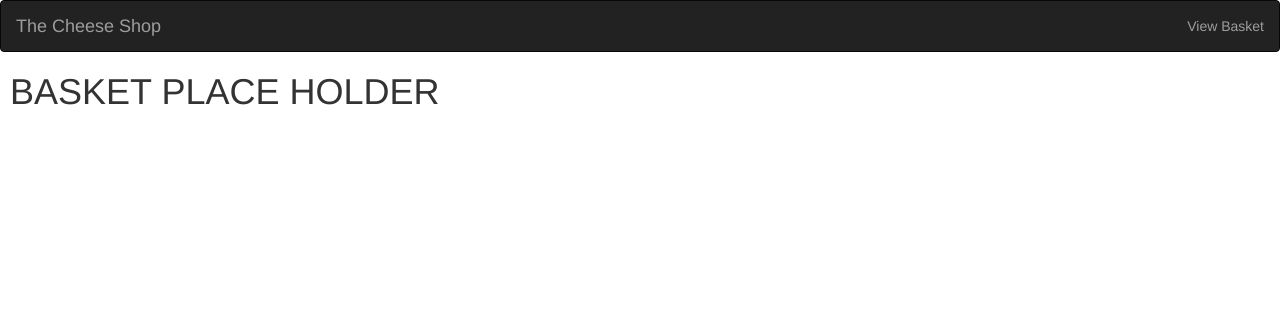
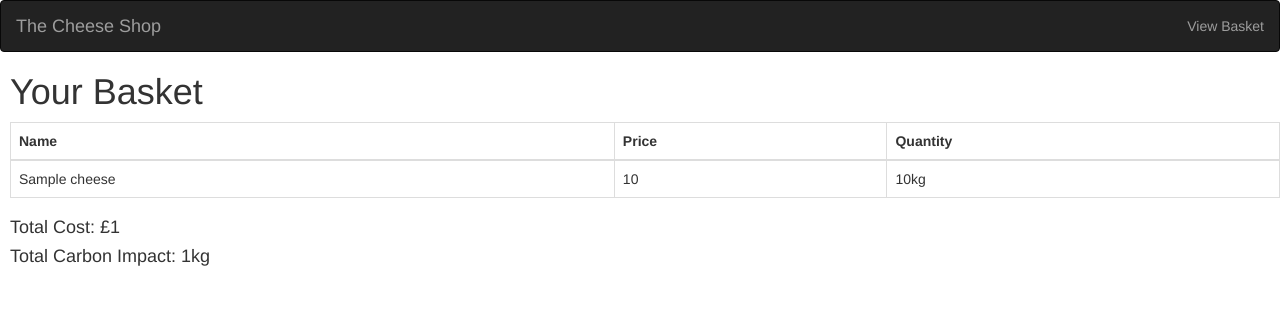
Before and after one commit to TomRussell31506/Online-Shop, a Flask app: template templates/basket.html in a window 1280 px wide. Shown: the top 312 px of the page. Run offline with Flask 3, Linux system fonts and the light colour scheme; the template is opened without the code that fills it: most values are stand-ins (such as "Sample title", 1, 10 or a date in 2020); some libraries are stand-ins or nearby versions.

Commit message:
Added sessions and basket page

```diff
--- a/onlineShop.py
+++ b/onlineShop.py
@@ -1,12 +1,15 @@
-from flask import Flask, render_template, request, abort
+from flask import Flask, render_template, request, abort, session
 from flask_wtf import FlaskForm
 from wtforms import StringField, SubmitField, IntegerField
 from wtforms.validators import DataRequired, Length, NumberRange
 from flask_bootstrap import Bootstrap
+from flask_sqlalchemy import SQLAlchemy
 
 app = Flask(__name__)
 bootstrap = Bootstrap(app)
 app.config['SECRET_KEY'] = "top secret password don't tell anyone this"
+app.config['SQLALCHEMY_DATABASE_URI'] = 'sqlite:///data.sqlite3'
+db = SQLAlchemy(app)
 
 class QuantityForm(FlaskForm):
     quantity = IntegerField('How many to add to basket: ',validators = [DataRequired(),NumberRange(0,50)])
@@ -25,17 +28,50 @@ def galleryPage():
 
 @app.route('/cheese/<int:cheeseId>', methods = ["GET", "POST"])
 def singleProductPage(cheeseId):
+    # Do a flask abort if incorrect url
     if cheeseId < 0 or cheeseId >= len(cheeses):
         abort(404)
+
+    # Initialise the session if no items in basket
+    if 'basket' not in session:
+        print("New session",flush=True)
+        session['basket'] = []
+
+    # Store the cheeseID and quantity in the session
     form = QuantityForm()
     if form.validate_on_submit():
+        quantity = form.quantity.data
+        session['basket'].append({'id': cheeseId, 'quantity': quantity})
+        session.modified = True
+
         return render_template('SingleCheeseBasket.html', cheeses = cheeses[cheeseId])
     else:
-        return render_template('SingleCheese.html', cheeses = cheeses[cheeseId], form = form)
+        return render_template('SingleCheese.html', cheeses = cheeses[cheeseId], form=form)
 
 @app.route('/basket')
 def basketPage():
-    return render_template('basket.html', cheeses = cheeses)
+    basket = session.get('basket', [])
+
+    # Turns the useful information into a seperate list of dicts
+    # and sum totals
+    selected_cheeses = []
+    total_price = 0.0
+    total_impact = 0.0
+
+    for item in basket:
+        cheese = cheeses[item['id']]
+        quantity = item['quantity']
+        price_per_kg = float(cheese['price'].replace('£', '').replace('/kg', ''))
+        impact_per_kg = float(cheese['impact'].replace('kg carbon emissions', ''))
+        selected_cheeses.append({
+            'name': cheese['name'],
+            'price': cheese['price'],
+            'quantity': item['quantity']
+        })
+        total_price += price_per_kg * quantity
+        total_impact += impact_per_kg * quantity
+
+    return render_template('basket.html', selected_cheeses=selected_cheeses, total_impact=total_impact, total_price=total_price)
 
 if __name__ == '__main__':
     app.run(debug=True)
--- a/templates/basket.html
+++ b/templates/basket.html
@@ -2,6 +2,35 @@
 
 {% block content %}
 <div style="margin-left: 10px;">
-    <h1> BASKET PLACE HOLDER</h1>
+    <h1>Your Basket</h1>
+
+    {% if selected_cheeses %}
+        <table class="table table-bordered">
+            <thead>
+                <tr>
+                    <th>Name</th>
+                    <th>Price</th>
+                    <th>Quantity</th>
+                </tr>
+            </thead>
+            <tbody>
+                {% for cheese in selected_cheeses %}
+                    <tr>
+                        <td>{{ cheese.name }}</td>
+                        <td>{{ cheese.price }}</td>
+                        <td>{{ cheese.quantity }}kg</td>
+                    </tr>
+                {% endfor %}
+            </tbody>
+        </table>
+    {% else %}
+        <p>Your basket is empty.</p>
+    {% endif %}
+
+    <div style="margin-top: 20px;">
+        <h4>Total Cost: £{{ total_price }}</h4>
+        <h4>Total Carbon Impact: {{ total_impact }}kg</h4>
+    </div>
+
 </div>
 {% endblock %}
```
